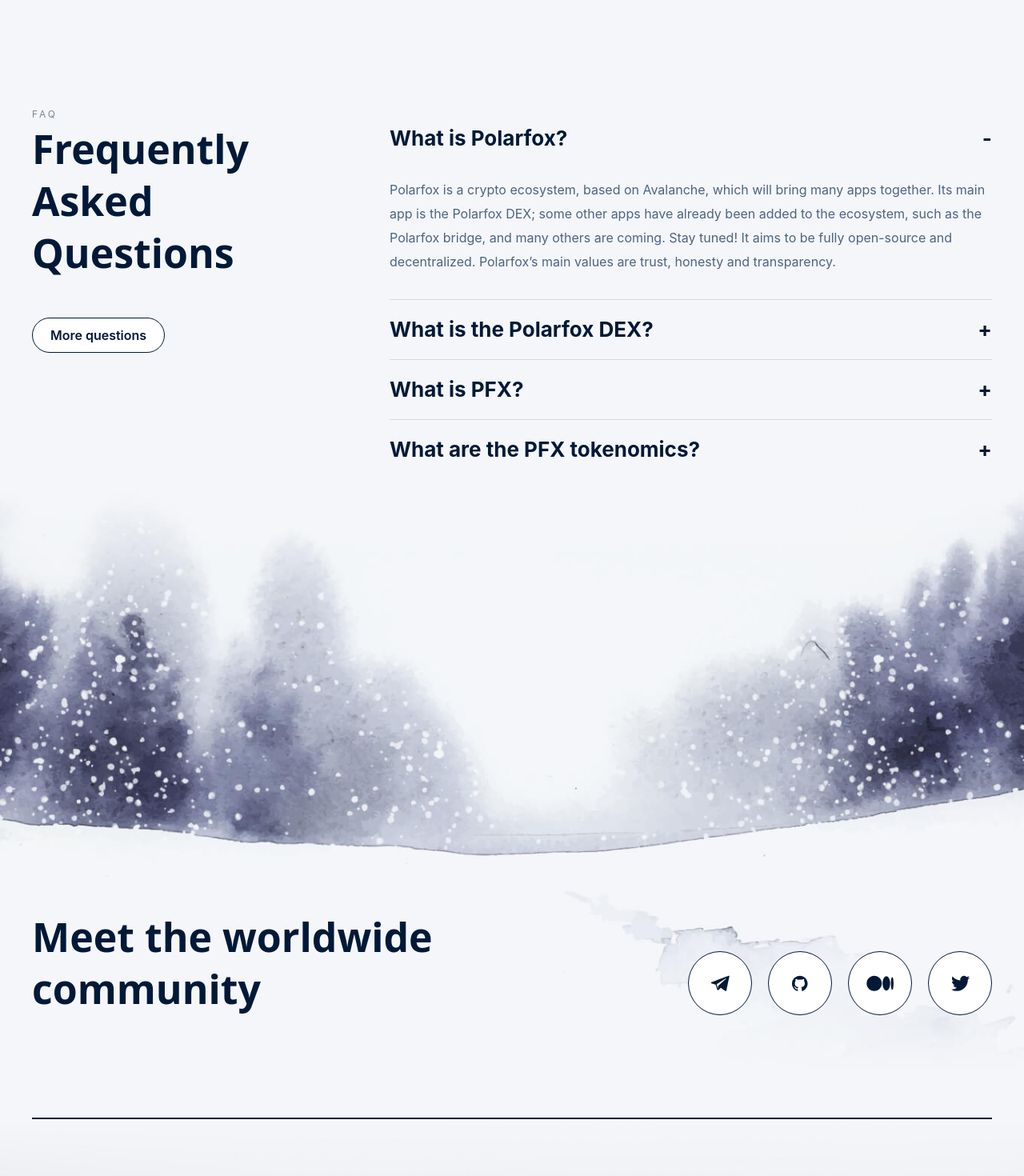
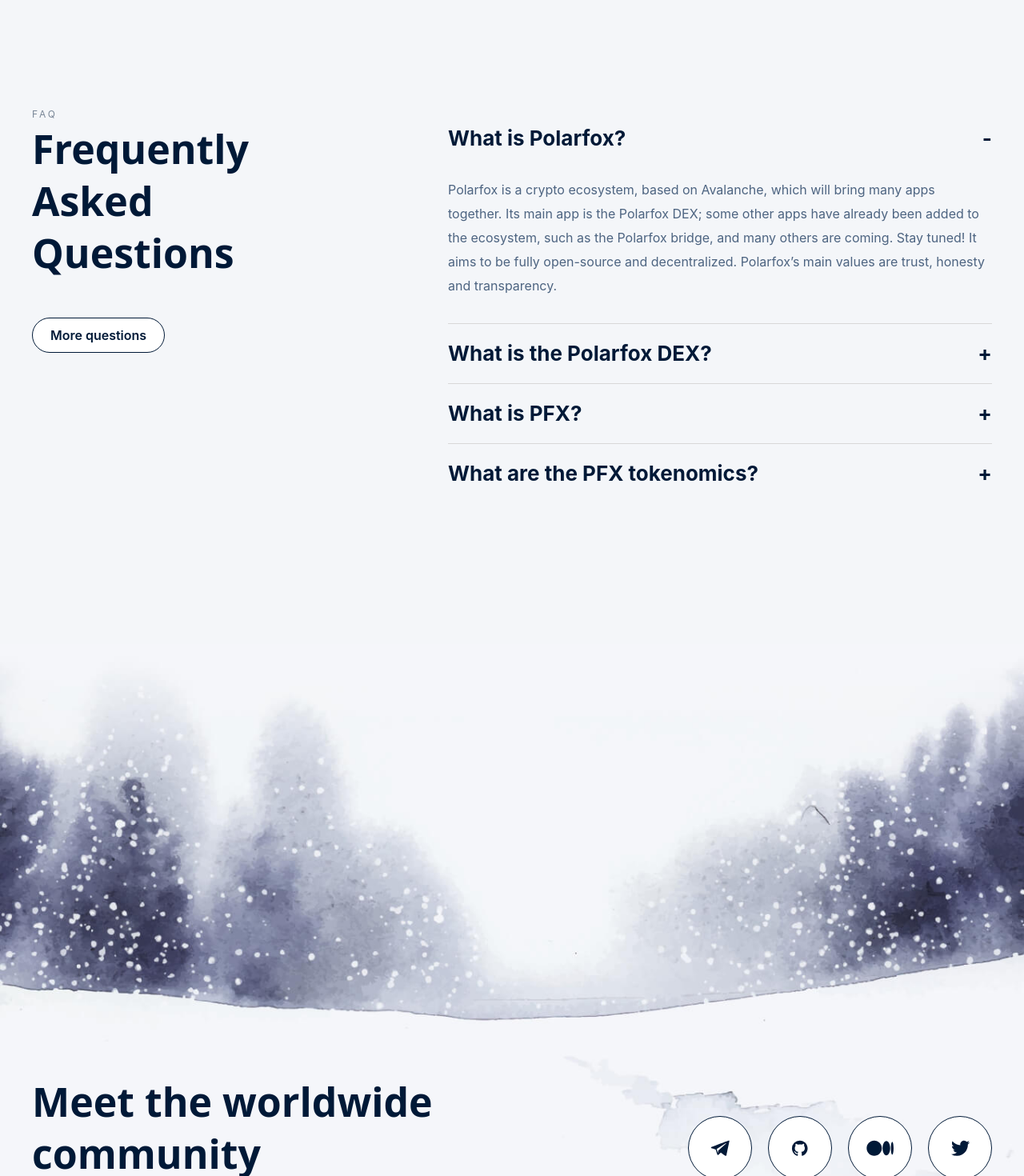
Before and after one commit to Polarfox-DEX/polarfox-web, a Next.js app: page / in a window 1280 px wide. Shown: the part 3180-4650 px from the top of the page at 80% size. Built offline with nearby package versions, Linux system fonts and the light colour scheme.

Commit message:
Fix small details in products branch

```diff
--- a/components/Footer.tsx
+++ b/components/Footer.tsx
@@ -65,7 +65,7 @@ export function Footer({ className }: FooterProps) {
           <div className="flex justify-end items-center space-x-6">
             <p
               className="text-blue my-20 flex-1"
-              style={{ fontSize: "13px", lineHeight: "33px" }}
+              style={{ fontSize: '13px', lineHeight: '33px' }}
             >
               © 2021 Polarfox ltd.
             </p>
--- a/components/Page.tsx
+++ b/components/Page.tsx
@@ -43,10 +43,11 @@ export function Page({ children }: PageProps) {
         />
       </Head>
 
-      {displayPresale && <PresaleHeader className="-mt-28"/>}
-      <Header className="" />
+      {displayPresale && <PresaleHeader className="-mt-28" />}
+      <Header />
       {children}
-      <Footer />
+
+      <Footer className="mt-22 desktop:mt-44" />
     </div>
   );
 }
--- a/components/faq/FaqMain.tsx
+++ b/components/faq/FaqMain.tsx
@@ -3,7 +3,7 @@ import { FaqSelector } from "./FaqSelector";
 import { FaqContact } from "./FaqContact";
 import { FaqPolarfox } from "./FaqPolarfox";
 import { WithBackgroundImage } from "../utils/WithBackgroundImage";
-import { SectionProps } from '../sections/utils/SectionProps'
+import { SectionProps } from "../sections/utils/SectionProps";
 
 export function FaqMain({ className }: SectionProps) {
   return (
@@ -14,7 +14,7 @@ export function FaqMain({ className }: SectionProps) {
       <div className={classNames("container flex justify-between", className)}>
         <div>
           <FaqSelector />
-          <FaqContact marginTop={317} />
+          <FaqContact />
         </div>
         {/* TODO: FaqPolarfox should be lower (at the same level as "Polarfox" on the the selector) */}
         <FaqPolarfox className="pl-44" />
--- a/components/faq/FaqPreview.tsx
+++ b/components/faq/FaqPreview.tsx
@@ -1,73 +1,60 @@
-import classNames from "classnames";
-import Link from "next/link";
-import { calcRem } from "../../utils/styles";
-import { Question } from "./Question";
-import { SectionProps } from "../sections/utils/SectionProps"
+import classNames from 'classnames';
+import { calcRem } from '../../utils/styles';
+import { Question } from './Question';
+import { SectionProps } from '../sections/utils/SectionProps';
+import { SectionHeading } from '../sections/utils/SectionHeading';
+import { SectionTitle } from '../sections/utils/SectionTitle';
+import { SectionButton } from '../sections/utils/SectionButton';
 
 export function FaqPreview({ className }: SectionProps) {
   return (
-    <div className={classNames("container flex justify-between", className)}>
+    <div
+      className={classNames(
+        'container flex flex-wrap justify-between',
+        className
+      )}
+    >
       <div>
-        <div
-          className="opacity-50"
-          style={{
-            fontSize: calcRem(12),
-            lineHeight: calcRem(14.1),
-            letterSpacing: calcRem(3),
-          }}
-        >
-          FAQ
-        </div>
-        <h2
-          className="font-switzer font-semibold mt-1"
-          style={{
-            maxWidth: calcRem(357),
-            fontSize: calcRem(50),
-            lineHeight: calcRem(65),
-          }}
-        >
+        <SectionHeading>FAQ</SectionHeading>
+        <SectionTitle className="mt-1 mb-12">
           Frequently Asked Questions
-        </h2>
-        <button
-          className="mt-12 rounded-full border border-blue bg-white font-semibold"
-          style={{ width: calcRem(166), height: calcRem(44) }}
-        >
-          <Link href="/faq">
-            <a>More questions</a>
-          </Link>
-        </button>
+        </SectionTitle>
+        <SectionButton href="/faq">More questions</SectionButton>
       </div>
 
-      <div className="pl-44 divide-y divide-gray-light">
+      <div
+        className="divide-y divide-gray-light mt-16 desktop:mt-0"
+        style={{ width: calcRem(680) }}
+      >
         <Question question="What is Polarfox?" isOpen={true}>
           Polarfox is a crypto ecosystem, based on Avalanche, which will bring
-            many apps together. Its main app is the Polarfox DEX; some other
-            apps have already been added to the ecosystem, such as the Polarfox
-            bridge, and many others are coming. Stay tuned! It aims to be fully
+          many apps together. Its main app is the Polarfox DEX; some other apps
+          have already been added to the ecosystem, such as the Polarfox bridge,
+          and many others are coming. Stay tuned! It aims to be fully
           open-source and decentralized. Polarfox’s main values are trust,
           honesty and transparency.
         </Question>
         <Question question="What is the Polarfox DEX?" isOpen={false}>
           Polarfox is a crypto ecosystem, based on Avalanche, which will bring
-            many apps together. Its main app is the Polarfox DEX; some other
-            apps have already been added to the ecosystem, such as the Polarfox
-            bridge, and many others are coming. Stay tuned! It aims to be fully
+          many apps together. Its main app is the Polarfox DEX; some other apps
+          have already been added to the ecosystem, such as the Polarfox bridge,
+          and many others are coming. Stay tuned! It aims to be fully
           open-source and decentralized. Polarfox’s main values are trust,
           honesty and transparency.
         </Question>
         <Question question="What is PFX?" isOpen={false}>
           Polarfox is a crypto ecosystem, based on Avalanche, which will bring
-            many apps together. Its main app is the Polarfox DEX; some other
-            apps have already been added to the ecosystem, such as the Polarfox
-            bridge, and many others are coming. Stay tuned! It aims to be fully
+          many apps together. Its main app is the Polarfox DEX; some other apps
+          have already been added to the ecosystem, such as the Polarfox bridge,
+          and many others are coming. Stay tuned! It aims to be fully
           open-source and decentralized. Polarfox’s main values are trust,
           honesty and transparency.
         </Question>
         <Question question="What are the PFX tokenomics?" isOpen={false}>
           Polarfox is a crypto ecosystem, based on Avalanche, which will bring
-            many apps together. Its main app is the Polarfox DEX; some other
-            apps have already been added to the ecosystem, such as the Polarfox
-            bridge, and many others are coming. Stay tuned! It aims to be fully
+          many apps together. Its main app is the Polarfox DEX; some other apps
+          have already been added to the ecosystem, such as the Polarfox bridge,
+          and many others are coming. Stay tuned! It aims to be fully
           open-source and decentralized. Polarfox’s main values are trust,
           honesty and transparency.
         </Question>
```
Lines whose indentation alone changed are shown as unchanged.
